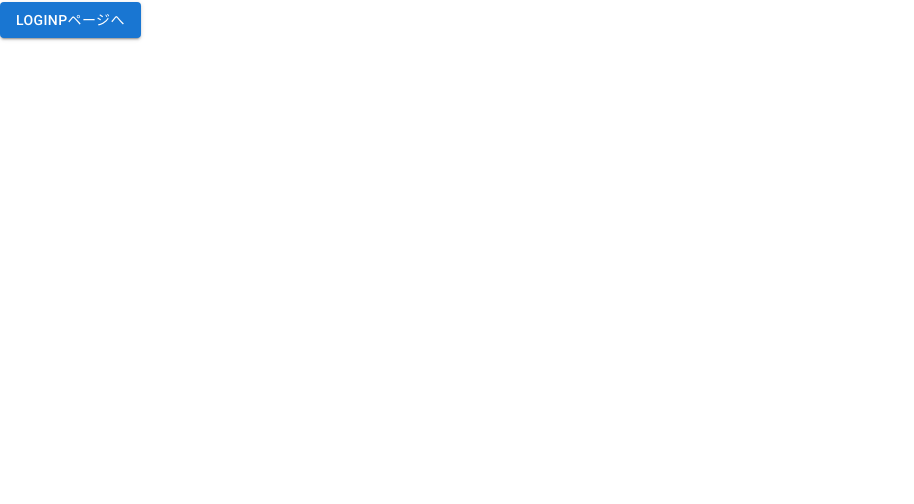
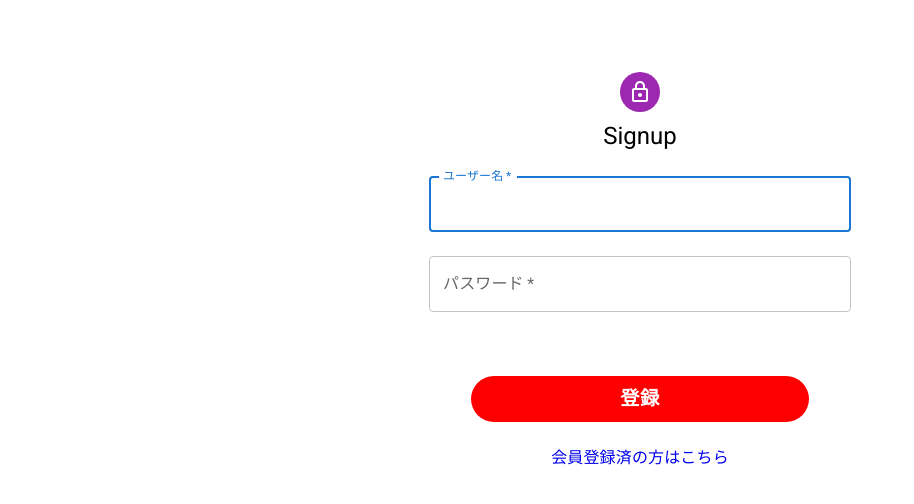
Before and after one commit to s-yuk/hf-frontend, a React (Vite) app: page /signup in a window 1280 px wide. Shown: the top 504 px of the page, without its empty margins (0-914 px from the left). Built offline with nearby package versions, Linux system fonts and the light colour scheme.

Commit message:
signup作成

```diff
--- a/src/pages/Signup.jsx
+++ b/src/pages/Signup.jsx
@@ -1,13 +1,53 @@
-import Button from '@mui/material/Button'
+import { LockOutlined } from '@mui/icons-material'
+import { Avatar, Box, Container, Grid, TextField, Typography } from '@mui/material'
 import { Link } from 'react-router-dom'
+import { BigButton } from '../components/Buttons'
 
 const Signup = () => {
   return (
-    <>
-      <Link to={'/login'}>
-        <Button variant='contained'>loginpページへ</Button>
-      </Link>
-    </>
+    <Container component='main'>
+      <Box
+        sx={{
+          mt: 8,
+          display: 'flex',
+          flexDirection: 'column',
+          alignItems: 'center',
+        }}
+      >
+        <Avatar sx={{ m: 1, bgcolor: 'secondary.main' }}>
+          <LockOutlined />
+        </Avatar>
+        <Typography component='h1' variant='h5'>
+          Signup
+        </Typography>
+        <Box component='form' sx={{ mt: 1 }}>
+          <TextField margin='normal' required fullWidth label='ユーザー名' autoFocus />
+          <TextField
+            margin='normal'
+            required
+            fullWidth
+            label='パスワード'
+            type='password'
+            autoComplete='current-password'
+          />
+          <Box
+            sx={{
+              width: '100%',
+              display: 'flex',
+              flexDirection: 'column',
+              alignItems: 'center',
+              mt: 7,
+              gap: 3,
+            }}
+          >
+            <BigButton text='登録' />
+            <Link to='/'>
+              <Typography component='p'>会員登録済の方はこちら</Typography>
+            </Link>
+          </Box>
+        </Box>
+      </Box>
+    </Container>
   )
 }
 
```
